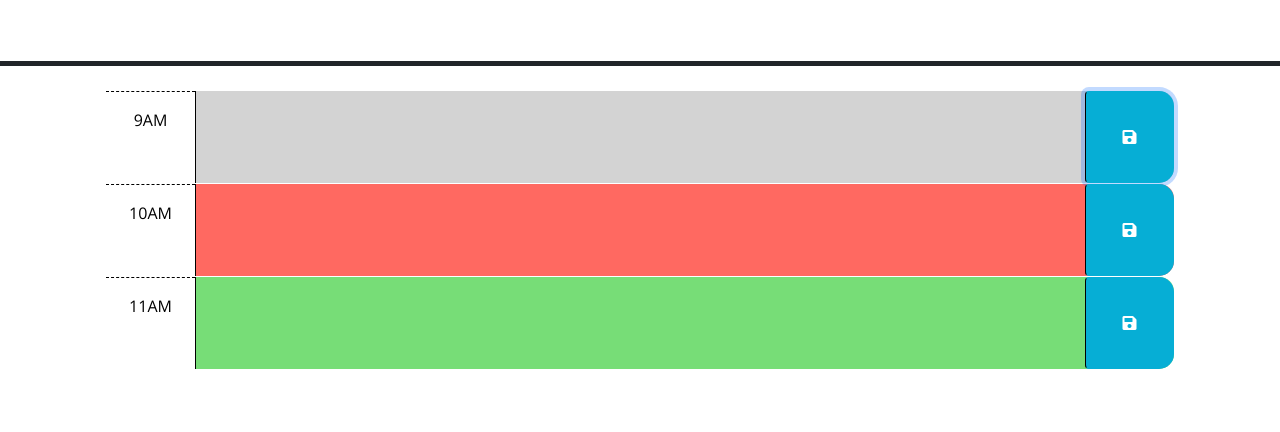
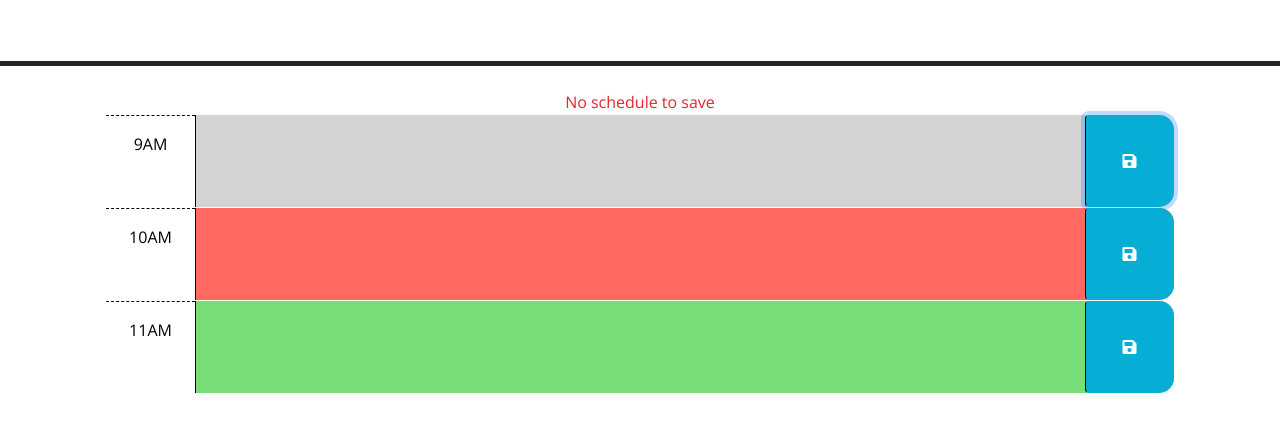
Before and after one commit to LMErrico/Work_Day_Scheduler, a plain HTML site: page index.html in a window 1280 px wide. Both pictures are taken after a click on the button 1129 px from the left and 302 px from the top of the page. Shown: the part 166-598 px from the top of the page. Drawn offline with nearby package versions, Linux system fonts and the light colour scheme; files that its build step writes are made by us from their sources.

Commit message:
added click event on the save button and saving the description in local storage

```diff
--- a/Assets/css/style.css
+++ b/Assets/css/style.css
@@ -10,6 +10,18 @@ textarea {
   color: #000000;
   border-left: 1px solid black;
   padding: 10px;
+}
+
+#msg {
+  text-align: center;
+}
+
+#msg.success {
+  color: #0c71e4;
+}
+
+#msg.error {
+  color: #e6252c;
 }
 
 .description {
--- a/Assets/js/script.js
+++ b/Assets/js/script.js
@@ -8,7 +8,38 @@ $(function () {
   // function? How can DOM traversal be used to get the "hour-x" id of the
   // time-block containing the button that was clicked? How might the id be
   // useful when saving the description in local storage?
-  //
+
+  var saveBtnEl = $(".saveBtn");
+  var descriptionInput = document.querySelector(".description");
+  var msgDiv = document.querySelector('#msg');
+
+  renderLastRegistered();
+
+  function displayMessage(type, message) {
+    msgDiv.textContent = message;
+    msgDiv.setAttribute("class", type);
+  }
+
+  function renderLastRegistered() {
+
+  }
+
+  saveBtnEl.on('click', function() {
+
+    var description = descriptionInput.value;
+    var description = $(this).siblings('.description').val();
+    var timeBlock = $(this).parent().attr('id');
+
+    if (description === " ") {
+        displayMessage("error", "No schedule to save");
+    } else {
+        displayMessage("success", "Event added to localstorage");
+
+    localStorage.setItem(timeBlock, description);
+    renderLastRegistered();
+  };
+});
+
   // TODO: Add code to apply the past, present, or future class to each time
   // block by comparing the id to the current hour. HINTS: How can the id
   // attribute of each time-block be used to conditionally add or remove the
--- a/index.html
+++ b/index.html
@@ -18,7 +18,7 @@
       href="https://fonts.googleapis.com/css?family=Open+Sans&display=swap"
       rel="stylesheet"
     />
-    <link rel="stylesheet" href="style.css" />
+    <link rel="stylesheet" href="./Assets/css/style.css" />
     <title>Work Day Scheduler</title>
   </head>
 
@@ -28,6 +28,7 @@
       <p class="lead">A simple calendar app for scheduling your work day</p>
       <p id="currentDay" class="lead"></p>
     </header>
+    <div id="msg"></div>
     <div class="container-lg px-5">
       <!-- Use class for "past", "present", and "future" to apply styles to the
         time-block divs accordingly. The javascript will need to do this by
@@ -73,6 +74,6 @@
       crossorigin="anonymous"
     ></script>
 
-    <script src="script.js"></script>
+    <script src="./Assets/js/script.js"></script>
   </body>
 </html>
```
